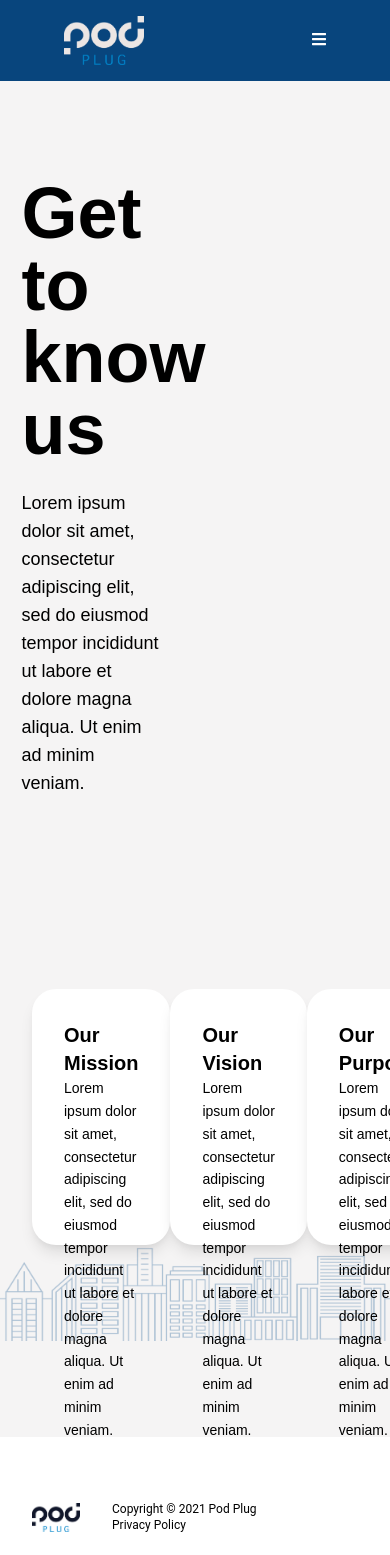
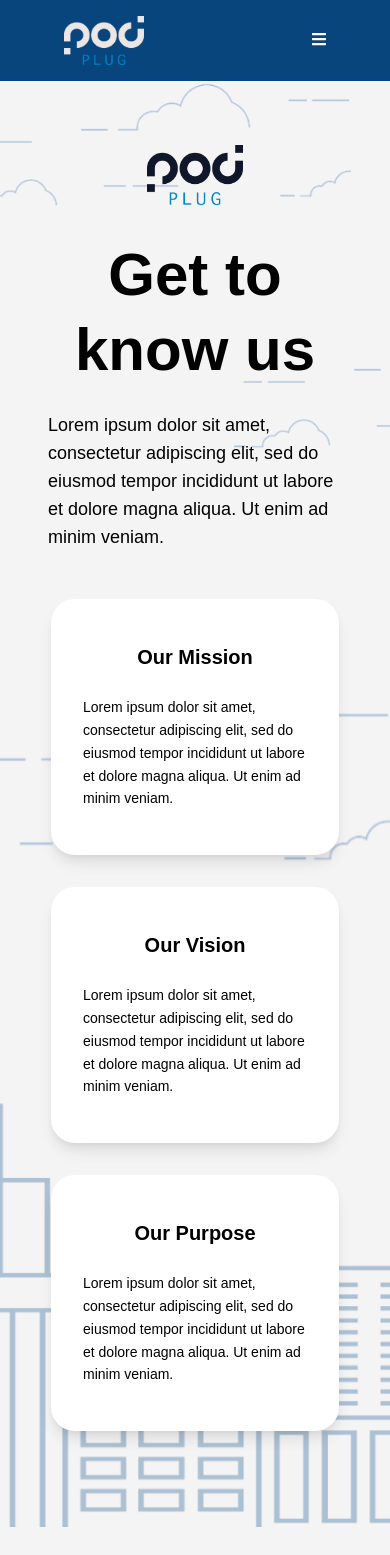
Before and after one commit to Cory-Accardo/pod_plug_main_client, a Next.js app: page /about in a window 390 px wide. Shown: the top 1555 px of the page. Built offline with nearby package versions, Linux system fonts and the light colour scheme.

Commit message:
Mobile about us page

```diff
--- a/components/Header.tsx
+++ b/components/Header.tsx
@@ -19,7 +19,7 @@ export default function Header(props: HeaderProps) {
   const [showMenu, setShowMenu] = useState(false);
   return (
     <>
-      <div className="flex flex-row items-center px-16 py-4 md:px-32 bg-theme-dark">
+      <div className="flex flex-row items-center px-16 py-4 md:px-32 bg-theme-dark relative z-content">
         <div className="relative w-20 mr-auto">
           <Image
             src="/logo_small"
--- a/pages/about.tsx
+++ b/pages/about.tsx
@@ -15,21 +15,66 @@ export default function About() {
       <Header current="/about" />
 
       <main className="bg-background-gray">
-        <div className="outer-container flex flex-col items-center py-24">
-          <div className="container flex flex-row">
-            <div className="flex flex-col items-center w-1/2">
+        {/* Clouds */}
+        <div className="absolute z-clouds w-full page">
+          <img
+            src="/clouds_blue.png"
+            alt="Clouds"
+            className="absolute opacity-80 z-clouds hidden md:block"
+            style={{ top: "-4rem", left: "-10vw" }}
+          />
+          <img
+            src="/clouds_blue.png"
+            alt="Clouds"
+            className="absolute opacity-80 z-clouds hidden md:block"
+            style={{ top: "-2rem", left: "55vw" }}
+          />
+          <img
+            src="/clouds_blue.png"
+            alt="Clouds"
+            className="absolute opacity-80 z-clouds md:hidden"
+            style={{ top: "0rem", left: "-10vw" }}
+          />
+          <img
+            src="/clouds_big.png"
+            alt="Clouds"
+            className="absolute opacity-80 z-clouds transform scale-75 hidden md:block"
+            style={{ top: "6rem", left: "-5vw" }}
+          />
+          <img
+            src="/clouds_big.png"
+            alt="Clouds"
+            className="absolute opacity-80 z-clouds transform scale-75 hidden xl:block"
+            style={{ top: "10rem", left: "55vw" }}
+          />
+          <img
+            src="/clouds_blue.png"
+            alt="Clouds"
+            className="absolute opacity-80 z-clouds transform md:hidden"
+            style={{ top: "15rem", left: "60vw" }}
+          />
+          <img
+            src="/clouds_blue.png"
+            alt="Clouds"
+            className="absolute opacity-80 z-clouds md:hidden transform scale-150"
+            style={{ top: "40rem", left: "-25vw" }}
+          />
+        </div>
+        <div className="outer-container flex flex-col items-center pt-8 md:pt-24 pb-12 relative z-content">
+          <div className="container flex flex-col-reverse md:flex-row items-center">
+            <div className="flex flex-col items-center md:w-1/2">
               <div className="inline-block my-auto">
-                <div className="font-raleway font-bold text-7xl">
-                  Get to know us
+                <div className="font-raleway font-bold text-6xl md:text-4.9xl lg:text-6xl xl:text-7xl text-center leading-tight">
+                  Get to <br className="block sm:hidden"/> know us
                 </div>
-                <div className="font-raleway text-lg w-3/4 mt-6">
+                <div className="px-4 md:px-0 font-raleway text-lg w-full lg:w-3/4 mt-6">
                   Lorem ipsum dolor sit amet, consectetur adipiscing elit, sed
                   do eiusmod tempor incididunt ut labore et dolore magna aliqua.
                   Ut enim ad minim veniam.
                 </div>
               </div>
             </div>
-            <div className="w-1/2 p-24 flex flex-row items-center">
+            <div className="w-full md:w-1/2 max-w-32 md:max-w-none px-4 py-8 md:p-24 flex flex-row items-center">
               <div
                 className="relative mx-auto w-full"
                 style={{ maxWidth: "18rem" }}
@@ -45,18 +90,18 @@ export default function About() {
             </div>
           </div>
         </div>
-        <div className="flex flex-col outer-container py-24 relative">
+        <div className="flex flex-col outer-container pb-24 md:pt-28 relative z-content">
           <div
-            className="absolute w-full h-full left-0 top-0 z-bg opacity-30"
+            className="absolute w-full h-1/2 md:h-full left-0 top-1/2 md:top-0 z-bg opacity-30"
             style={{
               backgroundImage: 'url("skyline_full.png")',
-              backgroundSize: "contain",
+              backgroundSize: "cover",
               backgroundRepeat: "repeat-x",
               backgroundPosition: "bottom",
             }}
           />
-          <div className="flex flex-row container justify-around relative z-content">
-            <div className="bg-white rounded-3xl w-72 h-64 p-8 flex flex-col shadow-lg justify-around">
+          <div className="flex flex-col md:flex-row container justify-around relative z-content items-center">
+            <div className="bg-white rounded-3xl w-72 h-64 p-8 flex flex-col shadow-lg justify-around mb-8 max-w-full">
               <div className="self-center font-raleway font-semibold text-xl">
                 Our Mission
               </div>
@@ -66,7 +111,7 @@ export default function About() {
                 enim ad minim veniam.
               </div>
             </div>
-            <div className="bg-white rounded-3xl w-72 h-64 p-8 flex flex-col shadow-lg justify-around">
+            <div className="bg-white rounded-3xl w-72 h-64 p-8 flex flex-col shadow-lg justify-around mb-8 max-w-full">
               <div className="self-center font-raleway font-semibold text-xl">
                 Our Vision
               </div>
@@ -76,7 +121,7 @@ export default function About() {
                 enim ad minim veniam.
               </div>
             </div>
-            <div className="bg-white rounded-3xl w-72 h-64 p-8 flex flex-col shadow-lg justify-around">
+            <div className="bg-white rounded-3xl w-72 h-64 p-8 flex flex-col shadow-lg justify-around max-w-full">
               <div className="self-center font-raleway font-semibold text-xl">
                 Our Purpose
               </div>
--- a/tailwind.config.js
+++ b/tailwind.config.js
@@ -42,7 +42,7 @@ module.exports = {
         overlay: "4",
       },
       fontSize: {
-        "4xl": "2.25rem",
+        "4.9xl": "2.8rem"
       },
       minWidth: {
         5: "1.25rem",
@@ -51,6 +51,9 @@ module.exports = {
       },
       minHeight: {
         5: "1.25rem"
+      },
+      maxWidth: {
+        32: "8rem",
       }
     },
   },
```
